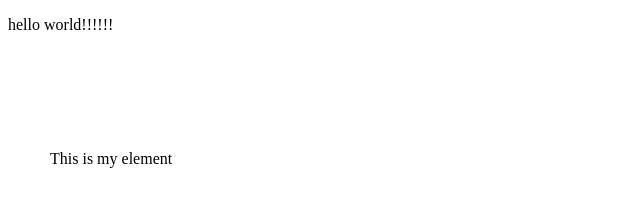
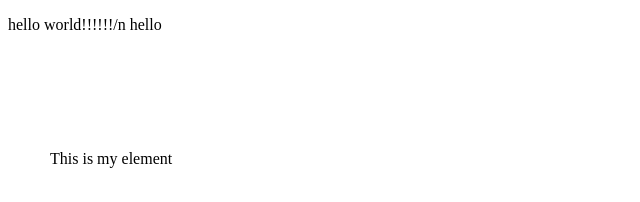
Before and after one commit to coding5211/coding5211.github.io, a plain HTML site: page index.html in a window 1280 px wide. Shown: the full height of the page, 0-640 px from the left. Drawn offline with Linux system fonts and the light colour scheme.

Commit message:
Update index.html

```diff
--- a/index.html
+++ b/index.html
@@ -16,7 +16,7 @@
 </head>
 <body>
 
-<p>hello world!!!!!!</p>
+<p>hello world!!!!!!/n hello</p>
 <div id="myelement">This is my element</div>
 <script>
 	alert("hello");
```
